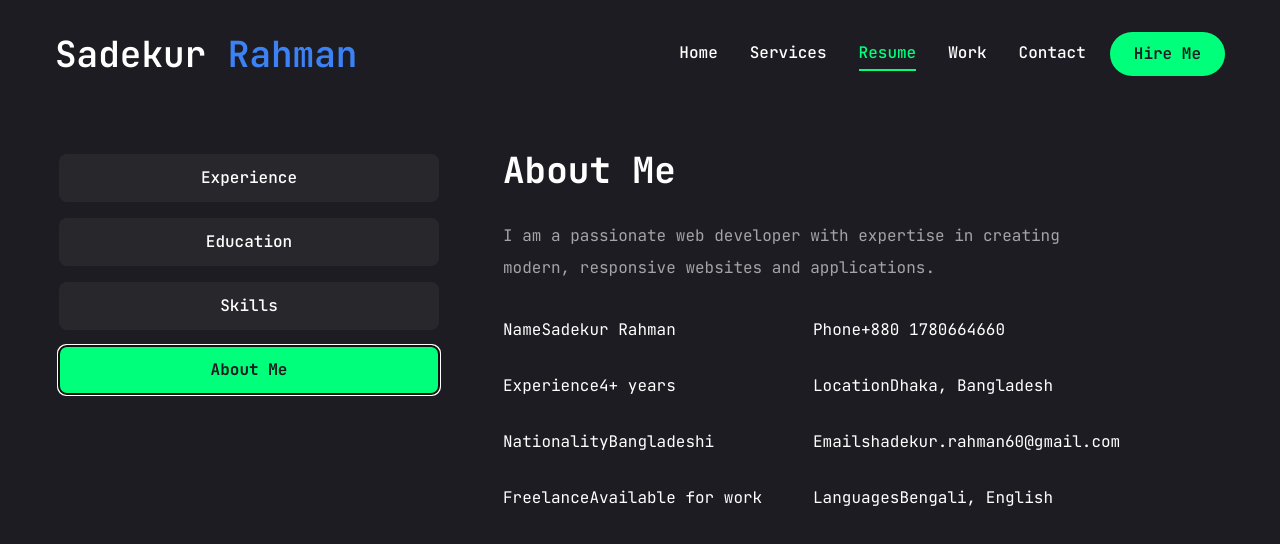
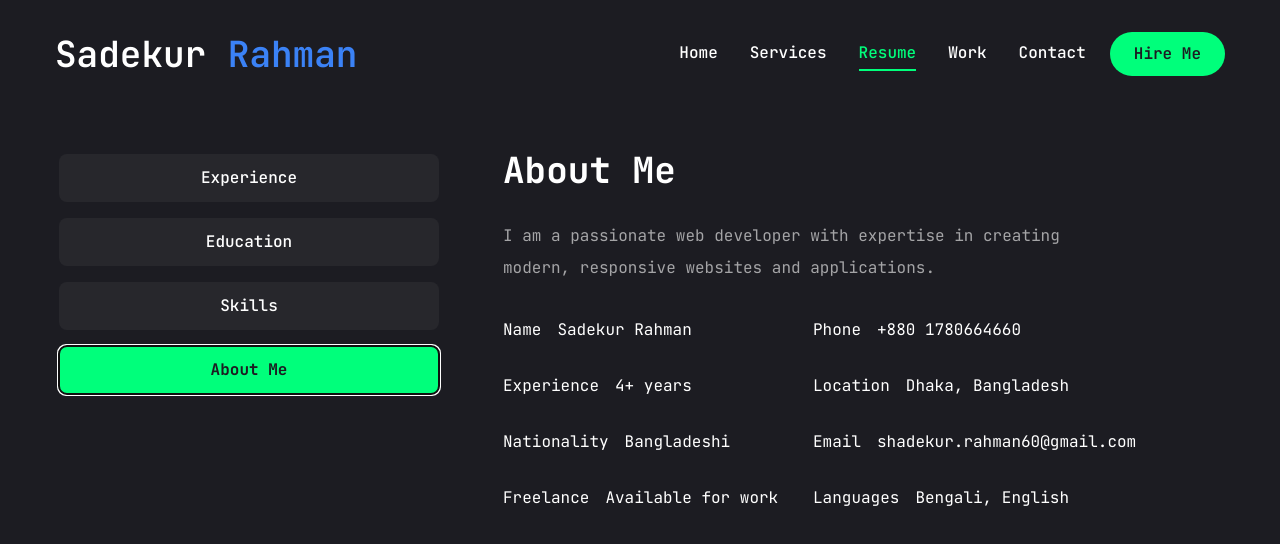
Before and after one commit to sadekur/pfs-2, a Next.js app: page /resume in a window 1280 px wide. Both pictures are taken after a click on the tab "About Me". Shown: the top 544 px of the page. Built offline with nearby package versions, Linux system fonts and the light colour scheme.

Commit message:
Update: About section content with ui

```diff
--- a/app/resume/page.jsx
+++ b/app/resume/page.jsx
@@ -349,7 +349,7 @@ const Resume = () => {
               <ul className="grid grid-cols-1 xl:grid-cols-2 gap-y-6 max-w-[620px] mx-auto xl:mx-0">
                 {about.info.map((item, index) => {
                   return (
-                    <li key={index}>
+                    <li className="flex justify-center items-center xl:justify-start gap-4" key={index}>
                       <span>{item.fieldName}</span>
                       <span>{item.fieldValue}</span>
                     </li>
```
